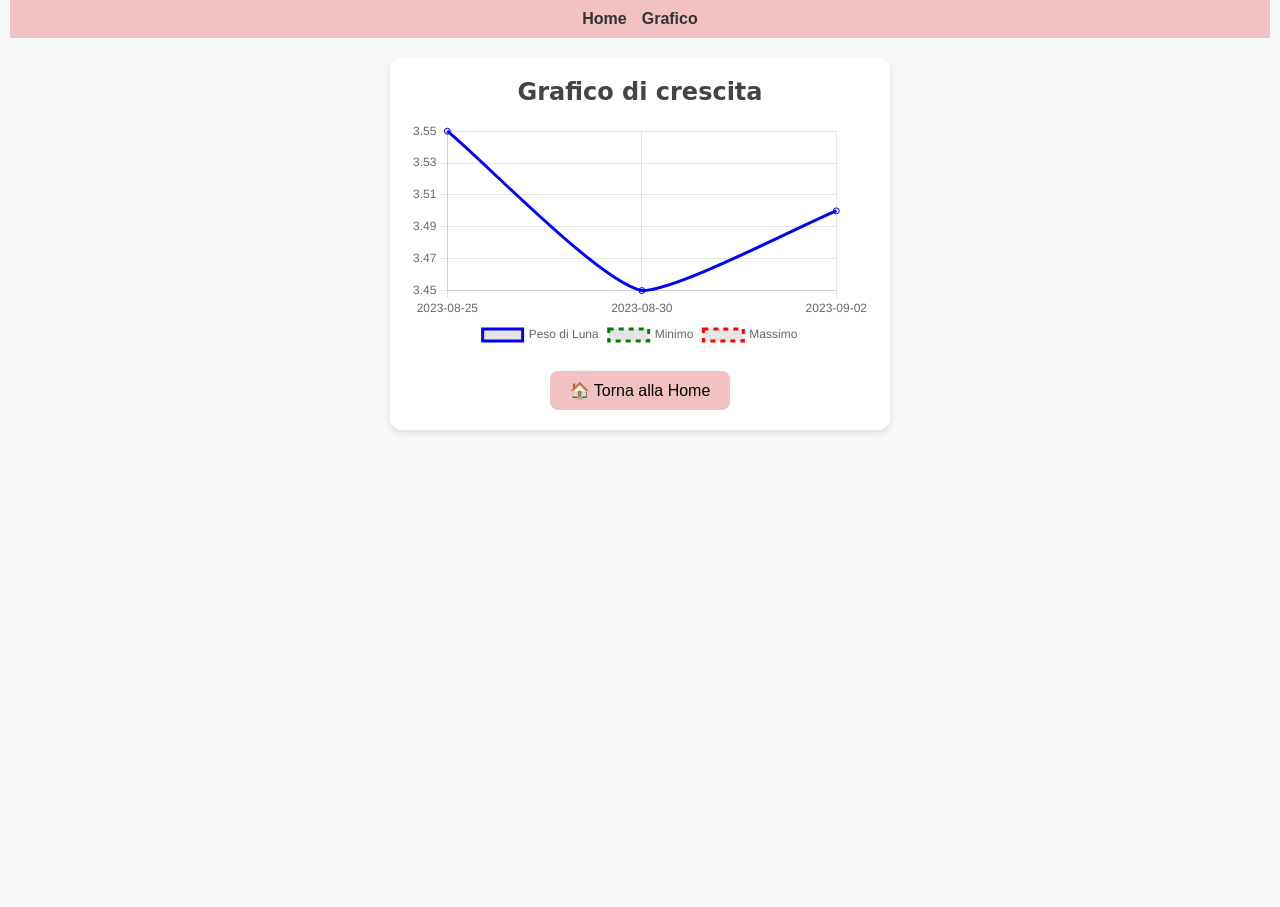
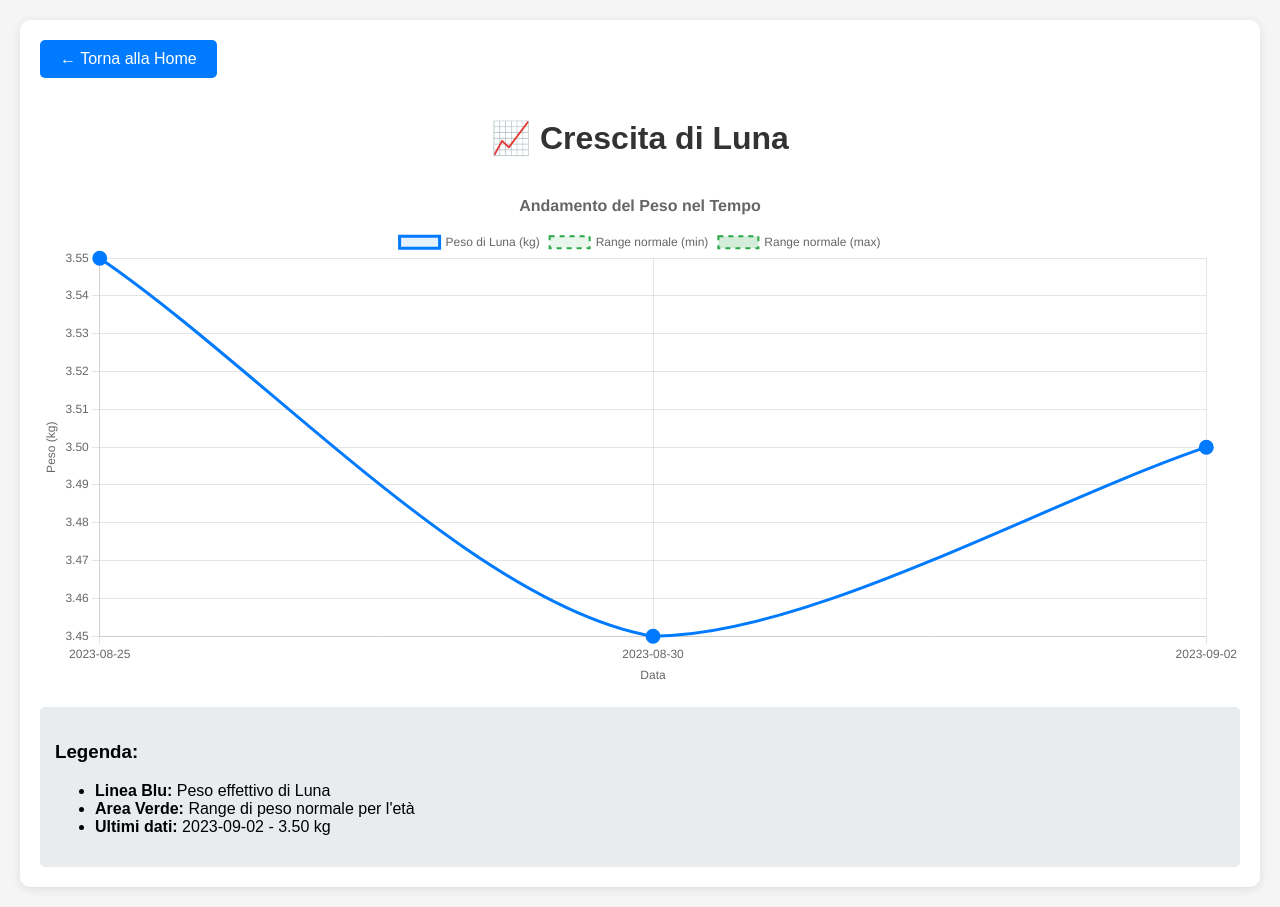
Before and after one commit to MicheleMignosi/pesoLuna, a Flask app: page /grafico in a window 1280 px wide. Before the commit the page ends 434 px from the top, so only its background shows below. Run offline with Flask 3, Linux system fonts and the light colour scheme; data comes from the database, SQL or seed files in the repository.

Commit message:
Update grafico.html

```diff
--- a/templates/grafico.html
+++ b/templates/grafico.html
@@ -1,65 +1,163 @@
-{% extends "base.html" %}
-{% block content %}
-    <h2>Grafico di crescita</h2>
-    <canvas id="growthChart" width="400" height="200"></canvas>
+<!DOCTYPE html>
+<html lang="it">
+<head>
+    <meta charset="UTF-8">
+    <meta name="viewport" content="width=device-width, initial-scale=1.0">
+    <title>Crescita di Luna</title>
+    <script src="https://cdnjs.cloudflare.com/ajax/libs/Chart.js/3.9.1/chart.min.js"></script>
+    <style>
+        body {
+            font-family: Arial, sans-serif;
+            margin: 20px;
+            background-color: #f5f5f5;
+        }
+        .container {
+            max-width: 1200px;
+            margin: 0 auto;
+            background: white;
+            padding: 20px;
+            border-radius: 10px;
+            box-shadow: 0 2px 10px rgba(0,0,0,0.1);
+        }
+        h1 {
+            text-align: center;
+            color: #333;
+            margin-bottom: 30px;
+        }
+        .chart-container {
+            position: relative;
+            height: 500px;
+            margin: 20px 0;
+        }
+        .back-button {
+            display: inline-block;
+            padding: 10px 20px;
+            background: #007bff;
+            color: white;
+            text-decoration: none;
+            border-radius: 5px;
+            margin-bottom: 20px;
+        }
+        .back-button:hover {
+            background: #0056b3;
+        }
+        .info {
+            margin-top: 20px;
+            padding: 15px;
+            background: #e9ecef;
+            border-radius: 5px;
+        }
+    </style>
+</head>
+<body>
+    <div class="container">
+        <a href="/" class="back-button">← Torna alla Home</a>
 
-    <div class="back-home">
-        <a href="{{ url_for('home') }}">
-            <button type="button">🏠 Torna alla Home</button>
-        </a>
+        <h1>📈 Crescita di Luna</h1>
+
+        <div class="chart-container">
+            <canvas id="crescitaChart"></canvas>
+        </div>
+
+        <div class="info">
+            <h3>Legenda:</h3>
+            <ul>
+                <li><strong>Linea Blu:</strong> Peso effettivo di Luna</li>
+                <li><strong>Area Verde:</strong> Range di peso normale per l'età</li>
+                <li><strong>Ultimi dati:</strong> {{ labels[-1] if labels }} - {{ "%.2f"|format(pesi[-1]) if pesi }} kg</li>
+            </ul>
+        </div>
     </div>
 
-    <script src="https://cdn.jsdelivr.net/npm/chart.js"></script>
     <script>
-        const labels = {{ labels|tojson }};
-        const pesi = {{ pesi|tojson }};
-        const min_range = {{ min_range|tojson }};
-        const max_range = {{ max_range|tojson }};
+        {% if not no_data %}
+        const ctx = document.getElementById('crescitaChart').getContext('2d');
 
-        const ctx = document.getElementById('growthChart').getContext('2d');
-        new Chart(ctx, {
+        // Dati dal backend
+        const labels = {{ labels | tojson | safe }};
+        const pesi = {{ pesi | tojson | safe }};
+        const minRange = {{ min_range | tojson | safe }};
+        const maxRange = {{ max_range | tojson | safe }};
+
+        const chart = new Chart(ctx, {
             type: 'line',
             data: {
                 labels: labels,
-                datasets: [
-                    {
-                        label: 'Peso di Luna',
-                        data: pesi,
-                        borderColor: 'blue',
-                        fill: false,
-                        tension: 0.2
-                    },
-                    {
-                        label: 'Minimo',
-                        data: min_range,
-                        borderColor: 'green',
-                        borderDash: [5,5],
-                        fill: false,
-                        tension: 0.2
-                    },
-                    {
-                        label: 'Massimo',
-                        data: max_range,
-                        borderColor: 'red',
-                        borderDash: [5,5],
-                        fill: false,
-                        tension: 0.2
-                    }
-                ]
+                datasets: [{
+                    label: 'Peso di Luna (kg)',
+                    data: pesi,
+                    borderColor: '#007bff',
+                    backgroundColor: 'rgba(0, 123, 255, 0.1)',
+                    borderWidth: 3,
+                    pointBackgroundColor: '#007bff',
+                    pointBorderColor: '#007bff',
+                    pointRadius: 6,
+                    pointHoverRadius: 8,
+                    tension: 0.3
+                }, {
+                    label: 'Range normale (min)',
+                    data: minRange,
+                    borderColor: '#28a745',
+                    backgroundColor: 'rgba(40, 167, 69, 0.1)',
+                    borderWidth: 2,
+                    borderDash: [5, 5],
+                    pointRadius: 0,
+                    fill: false
+                }, {
+                    label: 'Range normale (max)',
+                    data: maxRange,
+                    borderColor: '#28a745',
+                    backgroundColor: 'rgba(40, 167, 69, 0.2)',
+                    borderWidth: 2,
+                    borderDash: [5, 5],
+                    pointRadius: 0,
+                    fill: '-1'
+                }]
             },
             options: {
                 responsive: true,
+                maintainAspectRatio: false,
                 plugins: {
+                    title: {
+                        display: true,
+                        text: 'Andamento del Peso nel Tempo',
+                        font: {
+                            size: 16
+                        }
+                    },
                     legend: {
-                        position: 'bottom'
+                        display: true,
+                        position: 'top'
                     }
                 },
                 scales: {
                     y: {
-                        beginAtZero: false
+                        beginAtZero: false,
+                        title: {
+                            display: true,
+                            text: 'Peso (kg)'
+                        },
+                        grid: {
+                            color: 'rgba(0, 0, 0, 0.1)'
+                        }
+                    },
+                    x: {
+                        title: {
+                            display: true,
+                            text: 'Data'
+                        },
+                        grid: {
+                            color: 'rgba(0, 0, 0, 0.1)'
+                        }
                     }
+                },
+                interaction: {
+                    intersect: false,
+                    mode: 'index'
                 }
             }
         });
+        {% endif %}
     </script>
-{% endblock %}
+</body>
+</html>
```
